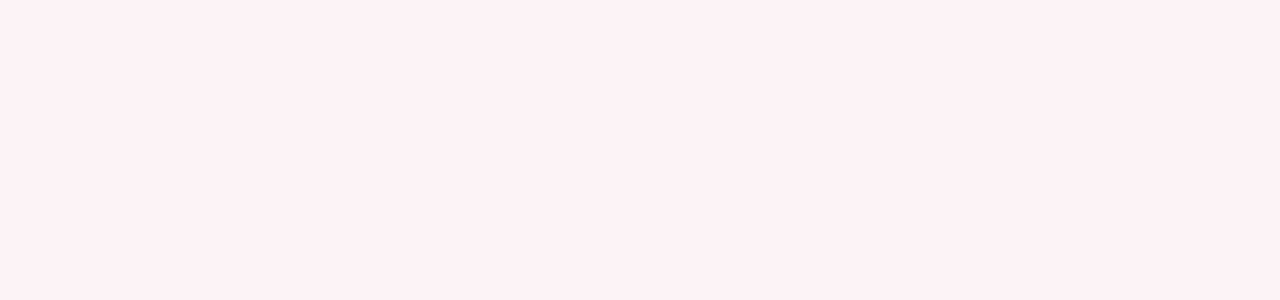
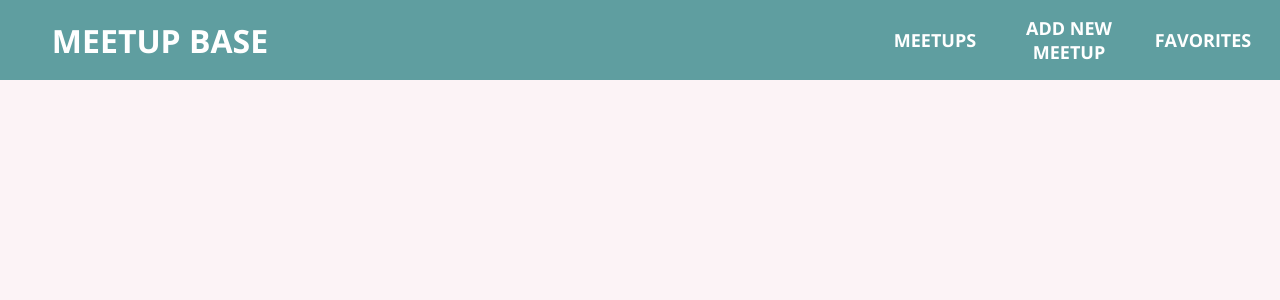
Before and after one commit to RZFalcore/udemy-react-course, a React (Create React App) app: page /quotes in a window 1280 px wide. Before the commit this address had no page. Shown: the top 300 px of the page. Built offline with nearby package versions, Linux system fonts and the light colour scheme.

Commit message:
mainNavigation styles

```diff
--- a/src/Pages/SummaryApp.js
+++ b/src/Pages/SummaryApp.js
@@ -1,5 +1,6 @@
 import React from "react";
 import { Routes, Route } from "react-router-dom";
+import MainNavigation from "../components/Summary/components/layouts/MainNavigation";
 
 import Favorites from "../components/Summary/pages/Favorites";
 import Meetups from "../components/Summary/pages/Meetups";
@@ -10,6 +11,7 @@ import "./SummaryApp.css";
 const SummaryApp = () => {
   return (
     <div>
+      <MainNavigation />
       <Routes>
         <Route path="/" element={<Meetups />} />
         <Route path="/new-meetup" element={<NewMeetup />} />
--- /dev/null
+++ b/src/components/Summary/components/layouts/MainNavigation.js
@@ -0,0 +1,29 @@
+import React from "react";
+import { Link } from "react-router-dom";
+
+import { header, logo, list, listItem } from "./MainNavigation.module.css";
+
+const MainNavigation = () => {
+  return (
+    <header className={header}>
+      <div className={logo}>
+        <Link to={"/"}>Meetup Base</Link>
+      </div>
+      <nav>
+        <ul className={list}>
+          <li className={listItem}>
+            <Link to={"/"}>Meetups</Link>
+          </li>
+          <li className={listItem}>
+            <Link to={"/new-meetup"}>Add new meetup</Link>
+          </li>
+          <li className={listItem}>
+            <Link to={"/favorites"}>Favorites</Link>
+          </li>
+        </ul>
+      </nav>
+    </header>
+  );
+};
+
+export default MainNavigation;
--- /dev/null
+++ b/src/components/Summary/components/layouts/MainNavigation.module.css
@@ -0,0 +1,58 @@
+.header {
+    display: flex;
+    justify-content: space-between;
+    height: 80px;
+    width: 100%;
+    background-color: cadetblue;
+    margin: 0 auto;
+}
+
+.logo {
+    width: 300px;
+    font-weight: 900;
+    text-align: center;
+    margin: auto 10px;
+    padding: 0;
+}
+
+.logo>a {
+    font-size: 32px;
+    text-transform: uppercase;
+    color: white;
+    text-decoration: none;
+}
+
+.logo>a:hover {
+    color: rgb(122, 62, 178);
+
+}
+
+.list {
+    list-style-type: none;
+    height: 100%;
+    width: 100%;
+    display: flex;
+    justify-content: space-between;
+    align-items: center;
+    padding: 0;
+    margin: 0;
+}
+
+.listItem {
+    text-align: center;
+    margin-right: 20px;
+    width: 33%;
+}
+
+.listItem>a {
+    color: white;
+    text-decoration: none;
+    font-size: 18px;
+    font-weight: 700;
+    text-transform: uppercase;
+
+}
+
+.listItem :hover {
+    color: rgb(122, 62, 178);
+}
```
